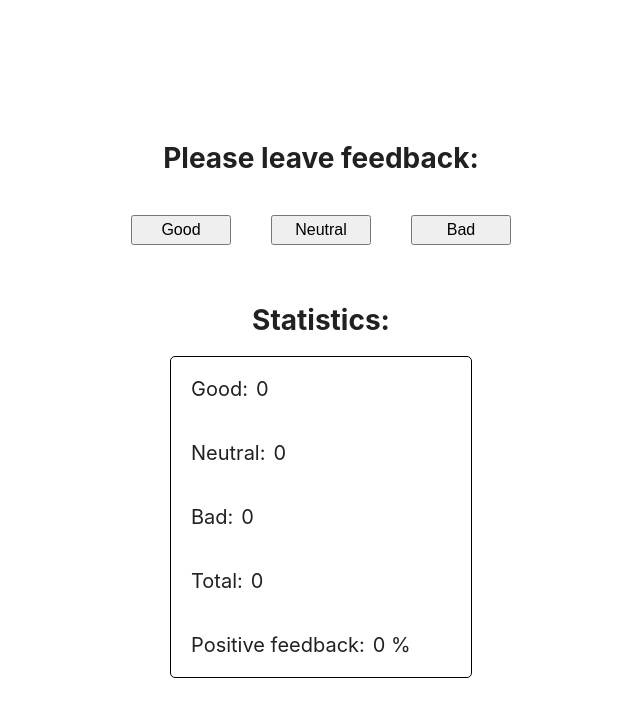
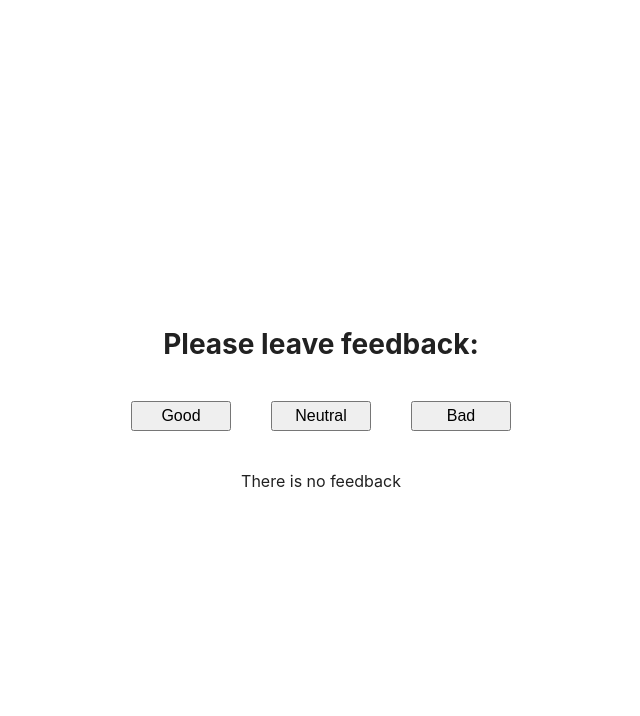
Before and after one commit to Maksym-Zyza/goit-react-woolf-hw-02-feedback, a React (Create React App) app: page / in a window 1280 px wide. Shown: the top 716 px of the page, without its empty margins (319-959 px from the left). Built offline with nearby package versions, Linux system fonts and the light colour scheme.

Commit message:
added task 1.4

```diff
--- a/src/components/App.jsx
+++ b/src/components/App.jsx
@@ -2,6 +2,7 @@ import { Component } from 'react';
 import { Section } from './Section/Section';
 import Statistics from './Statistics/Statistics';
 import FeedbackOptions from './FeedbackOptions/FeedbackOptions';
+import Notification from './Notification/Notification';
 import './App.scss';
 
 export class App extends Component {
@@ -44,6 +45,7 @@ export class App extends Component {
           />
         </Section>
 
+        {total ? (
           <Section title="Statistics:">
             <Statistics
               good={good}
@@ -53,6 +55,9 @@ export class App extends Component {
               positivePercentage={positiveFeedback}
             />
           </Section>
+        ) : (
+          <Notification message="There is no feedback"></Notification>
+        )}
       </div>
     );
   }
--- /dev/null
+++ b/src/components/Notification/Notification.jsx
@@ -0,0 +1,7 @@
+import React from 'react';
+
+const Notification = ({ message }) => {
+  return <div>{message}</div>;
+};
+
+export default Notification;
```
Lines whose indentation alone changed are shown as unchanged.
